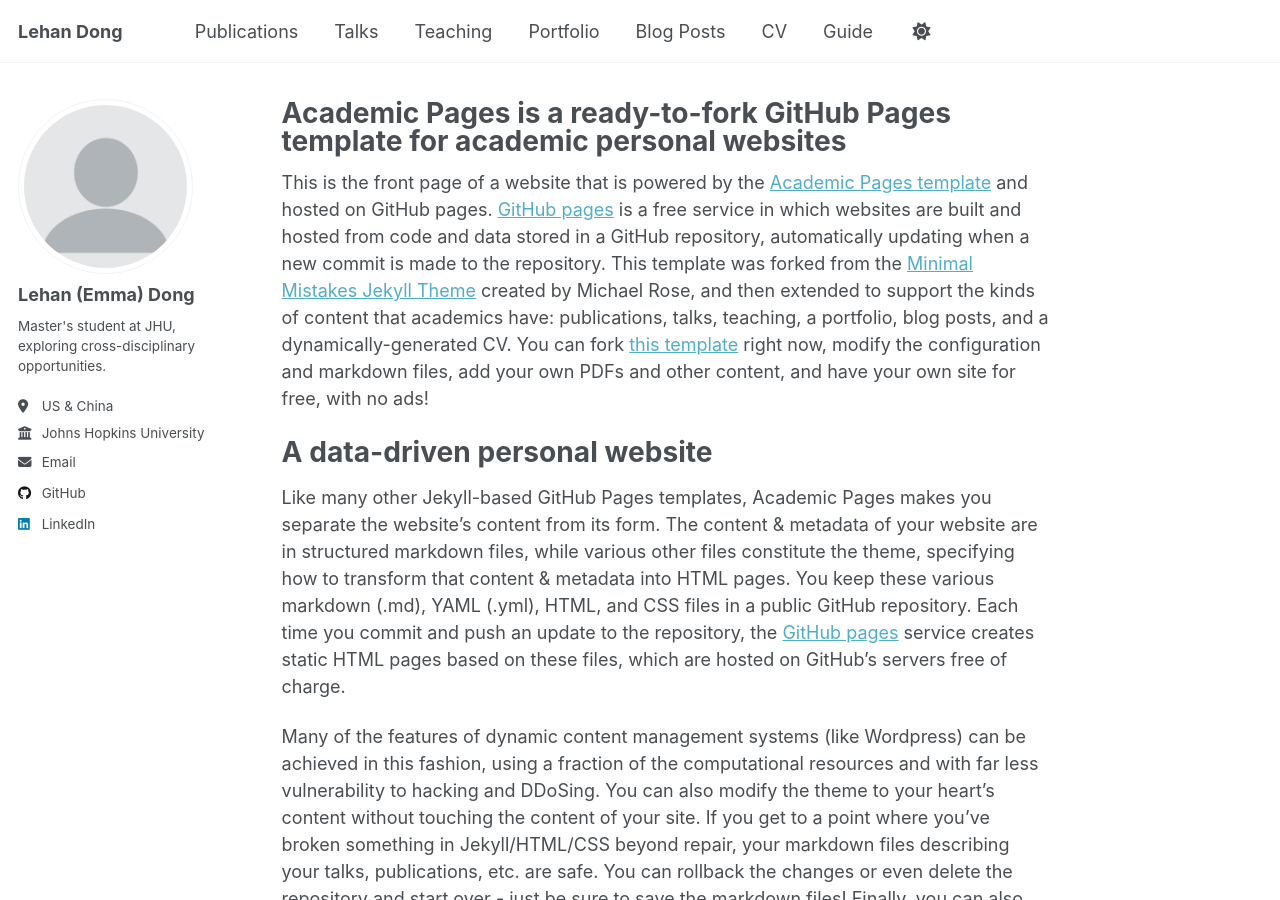
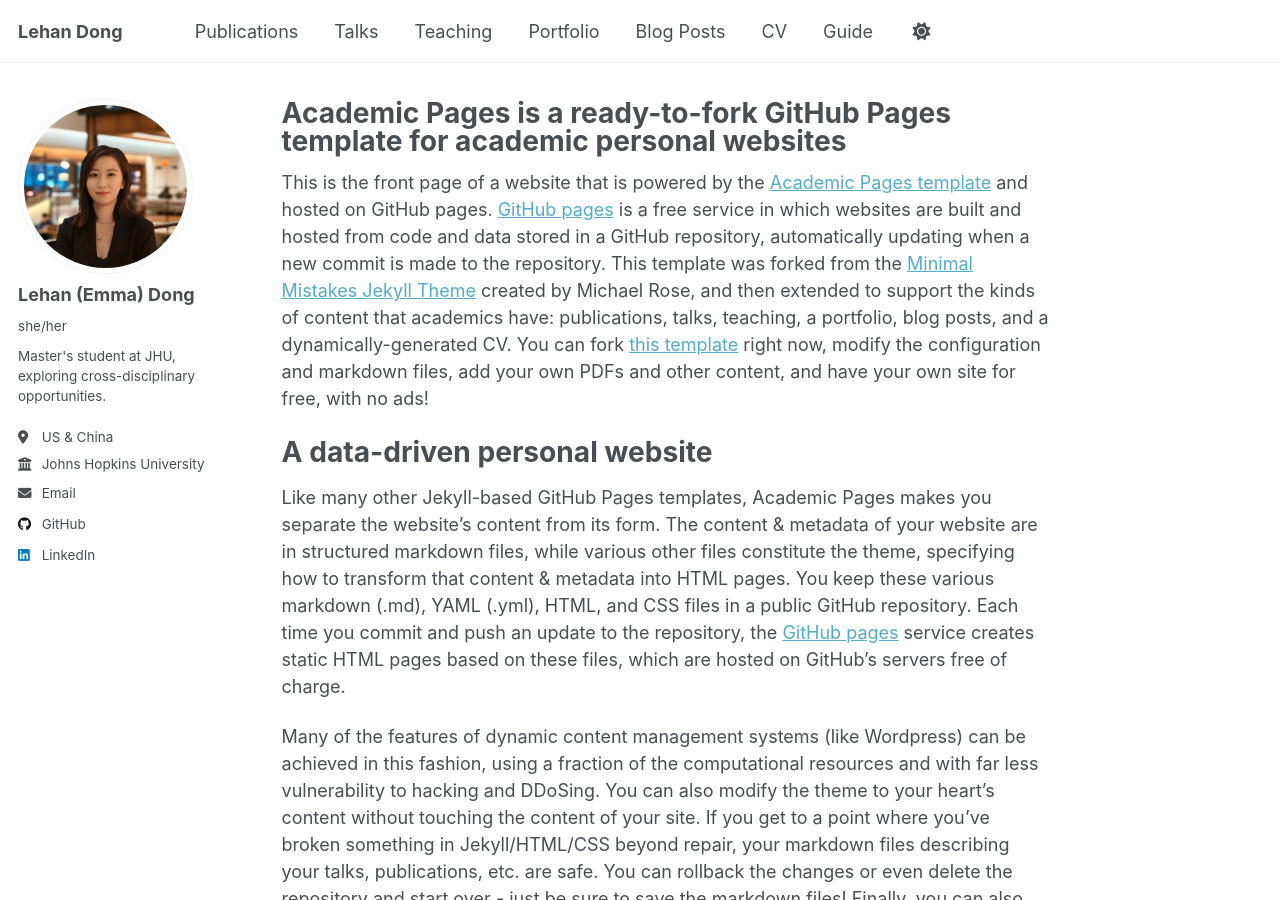
Before and after one commit to LehanDong/lehandongwebsite, a Jekyll site: the page built from _pages/about.md, in a window 1280 px wide and 900 px high. Built offline with Jekyll 4.4.1, drawn with Linux system fonts in a browser that asks for light colours.

Commit message:
_config.yml

```diff
--- a/_config.yml
+++ b/_config.yml
@@ -19,9 +19,9 @@ repository: "lehandong/lehandong.github.io"
 #               Additional customization can be done by editing /_includes/author-profile.html
 author:
   # Biographic information
-  avatar           : "profile.png"
+  avatar           : "profile.jpg"
   name             : "Lehan (Emma) Dong"
-  pronouns         : # example: "she/her"
+  pronouns         : "she/her"
   bio              : "Master's student at JHU, exploring cross-disciplinary opportunities."
   location         : "US & China"
   employer         : "Johns Hopkins University"
```
